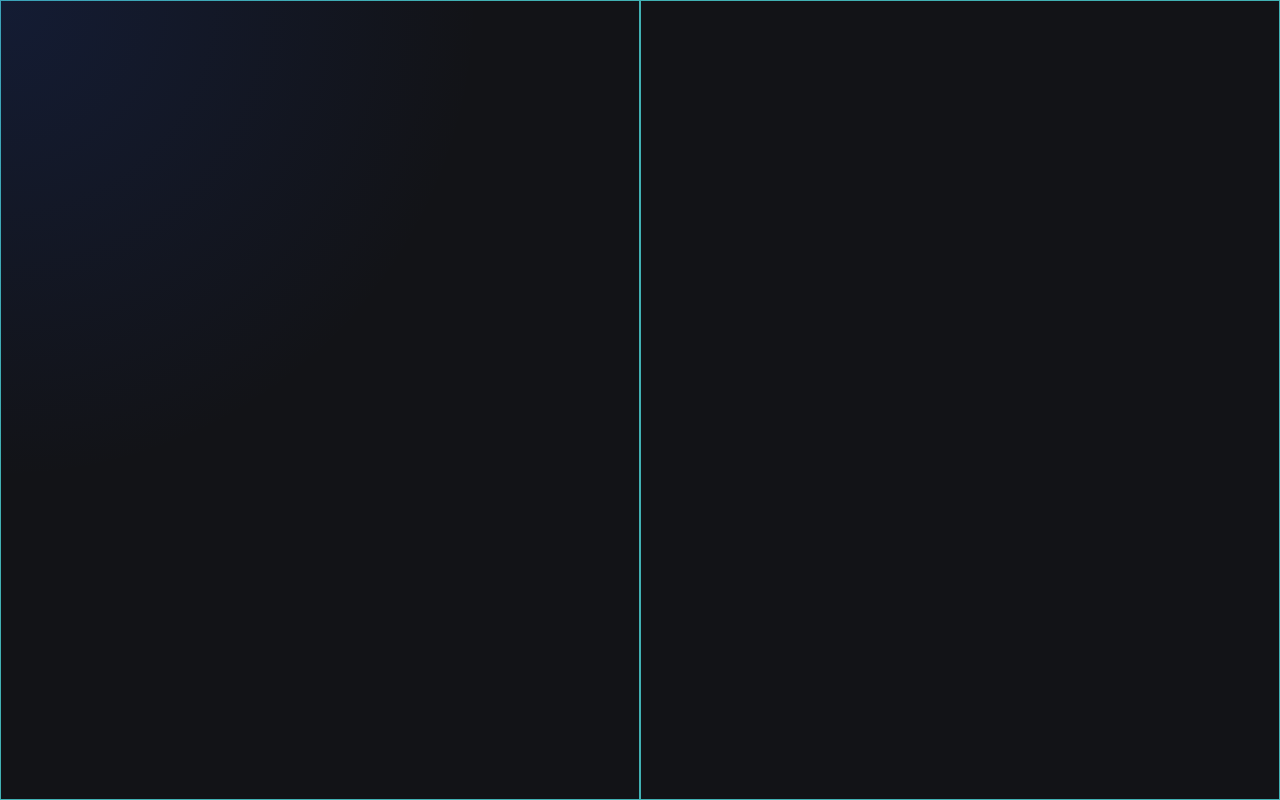
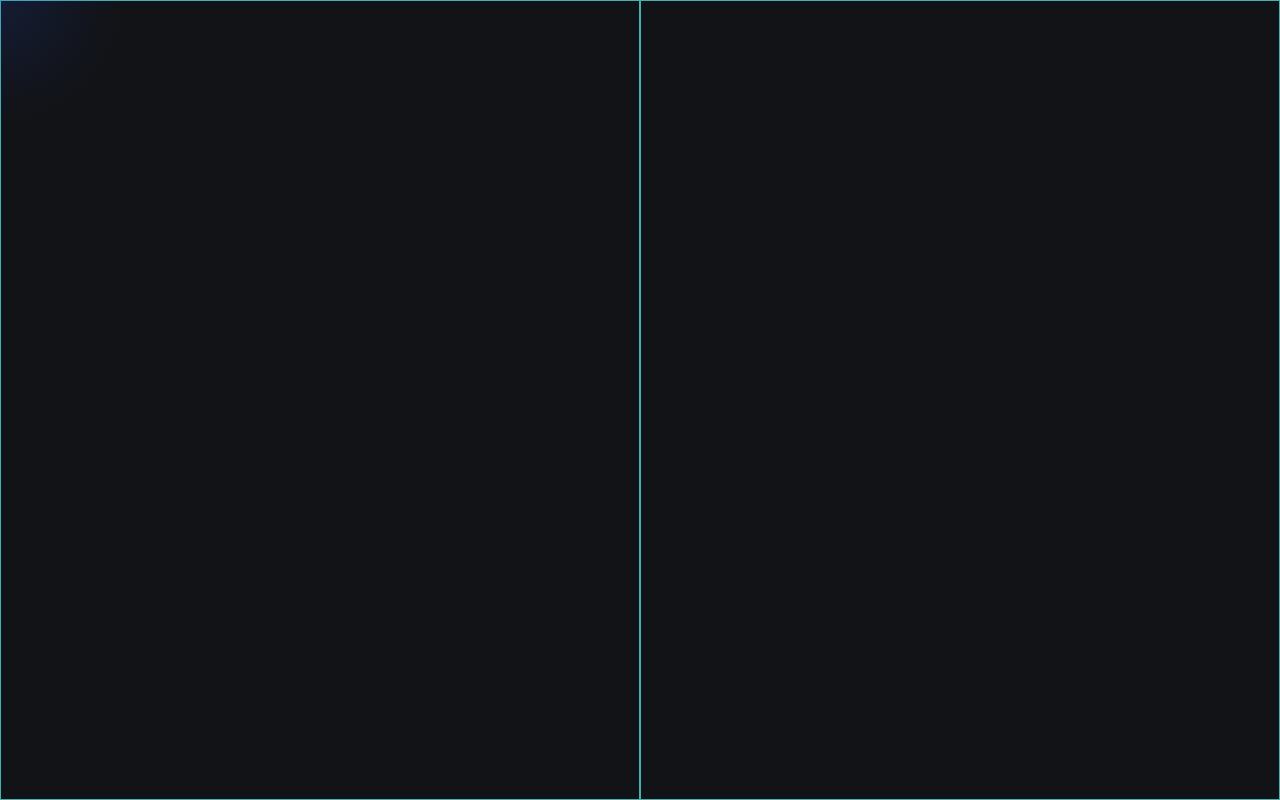
Before and after one commit to julix14/portfolio, a Nuxt app: page / in a window 1280 px wide. Built offline with nearby package versions, Linux system fonts and the light colour scheme.

Commit message:
Change aura size

```diff
--- a/components/Aura.vue
+++ b/components/Aura.vue
@@ -3,7 +3,7 @@
     class="cursor-aura pointer-events-none fixed top-0 right-0 bottom-0 left-0 z-30 transition-all duration-300 lg:absolute"
     :style="{
       background:
-        'radial-gradient(600px at ' +
+        'radial-gradient(150px at ' +
         cursorX +
         'px ' +
         cursorY +
```
